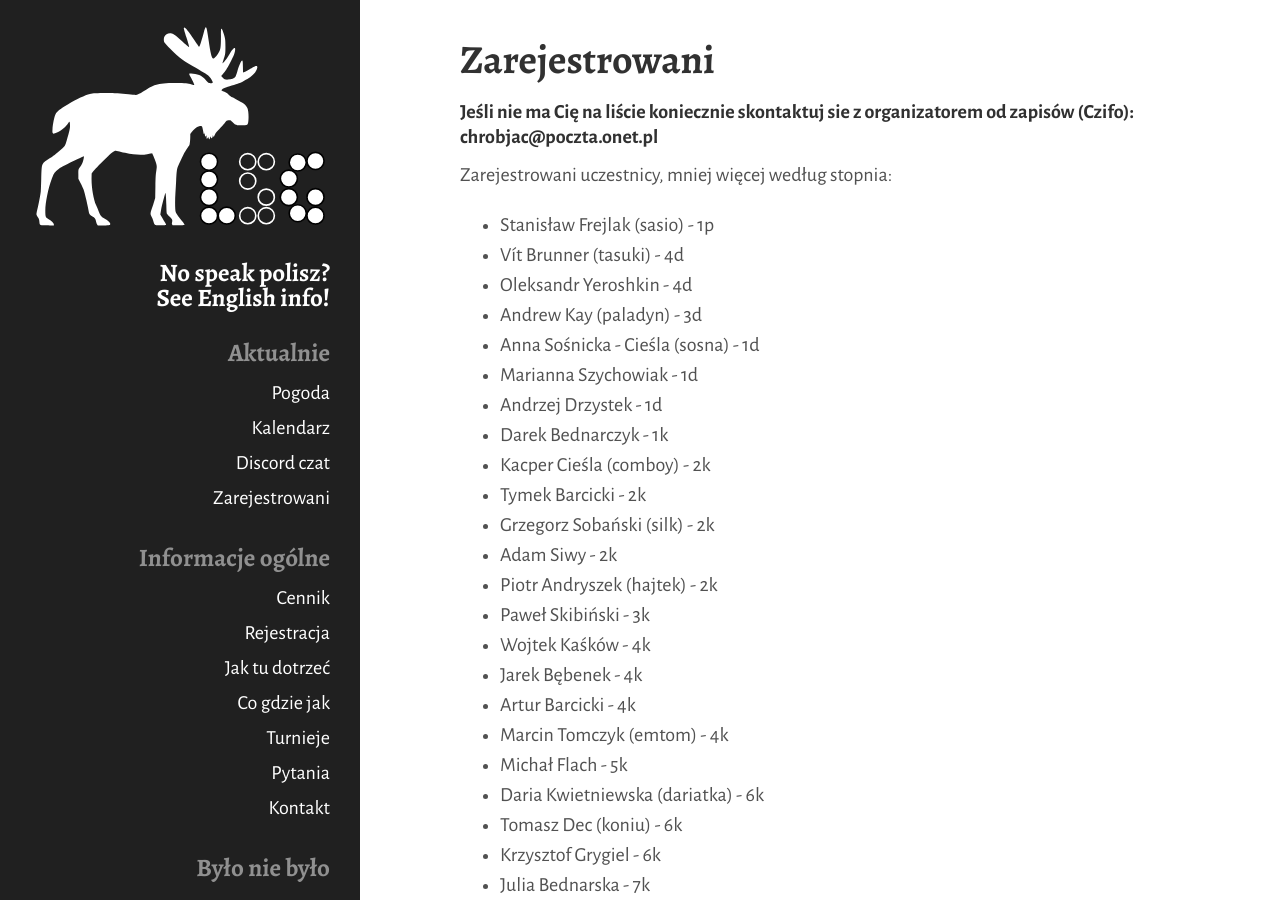
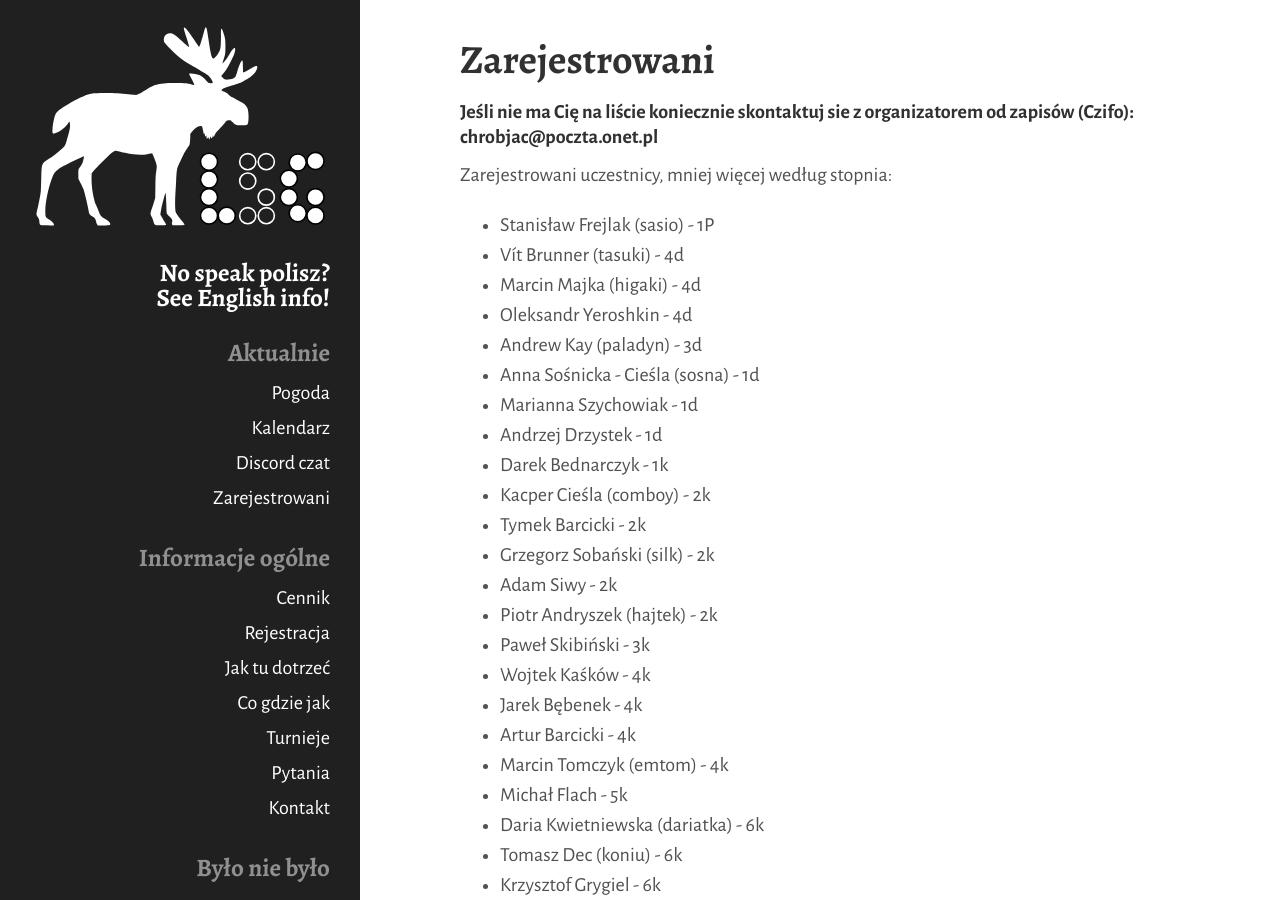
Before and after one commit to tasuki/lsg, a Jekyll site: the page built from _pages/zarejestrowani.md, in a window 1280 px wide and 900 px high. Built offline with Jekyll 4.4.1, drawn with Linux system fonts in a browser that asks for light colours.

Commit message:
Update zarejestrowani.md

```diff
--- a/_pages/zarejestrowani.md
+++ b/_pages/zarejestrowani.md
@@ -9,8 +9,9 @@ title: Zarejestrowani
 #### Jeśli nie ma Cię na liście koniecznie skontaktuj sie z organizatorem od zapisów (Czifo): chrobjac@poczta.onet.pl
 
 Zarejestrowani uczestnicy, mniej więcej według stopnia:
-- Stanisław Frejlak (sasio) - 1p
+- Stanisław Frejlak (sasio) - 1P
 - Vít Brunner (tasuki) - 4d
+- Marcin Majka (higaki) - 4d
 - Oleksandr Yeroshkin - 4d
 - Andrew Kay (paladyn) - 3d
 - Anna Sośnicka - Cieśla (sosna) - 1d
```
